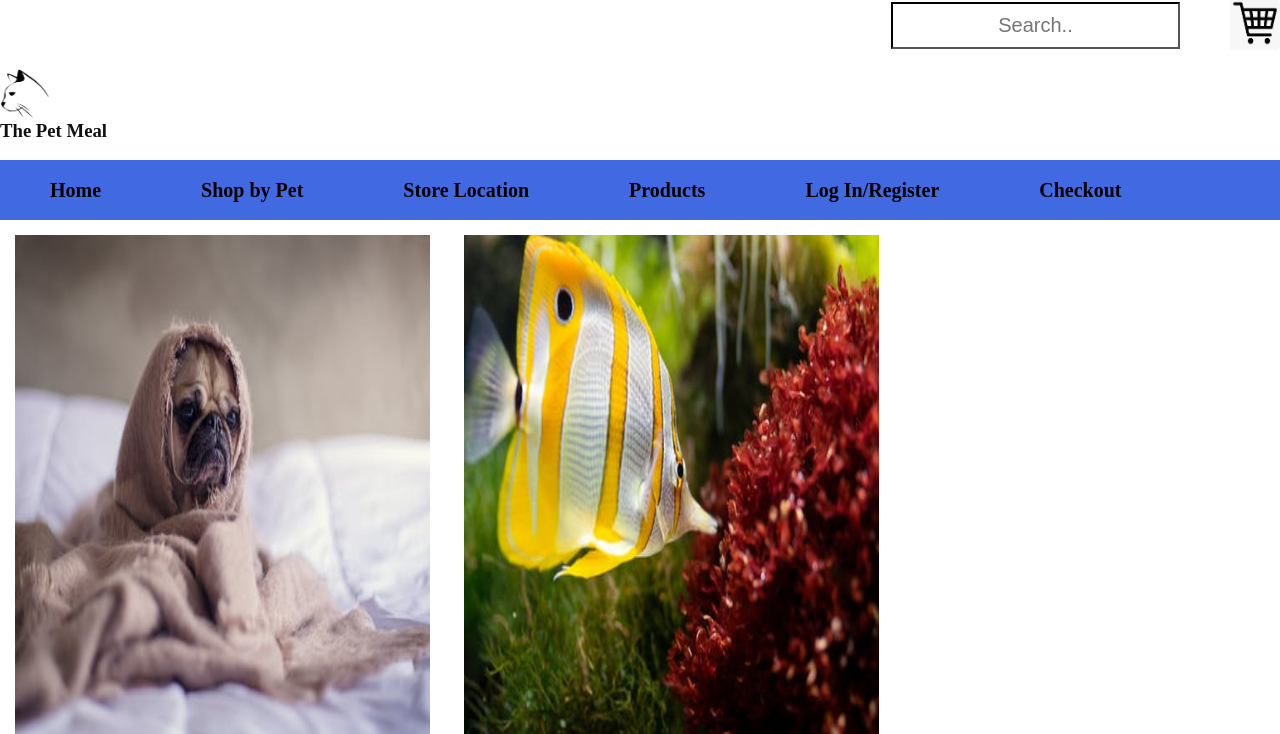
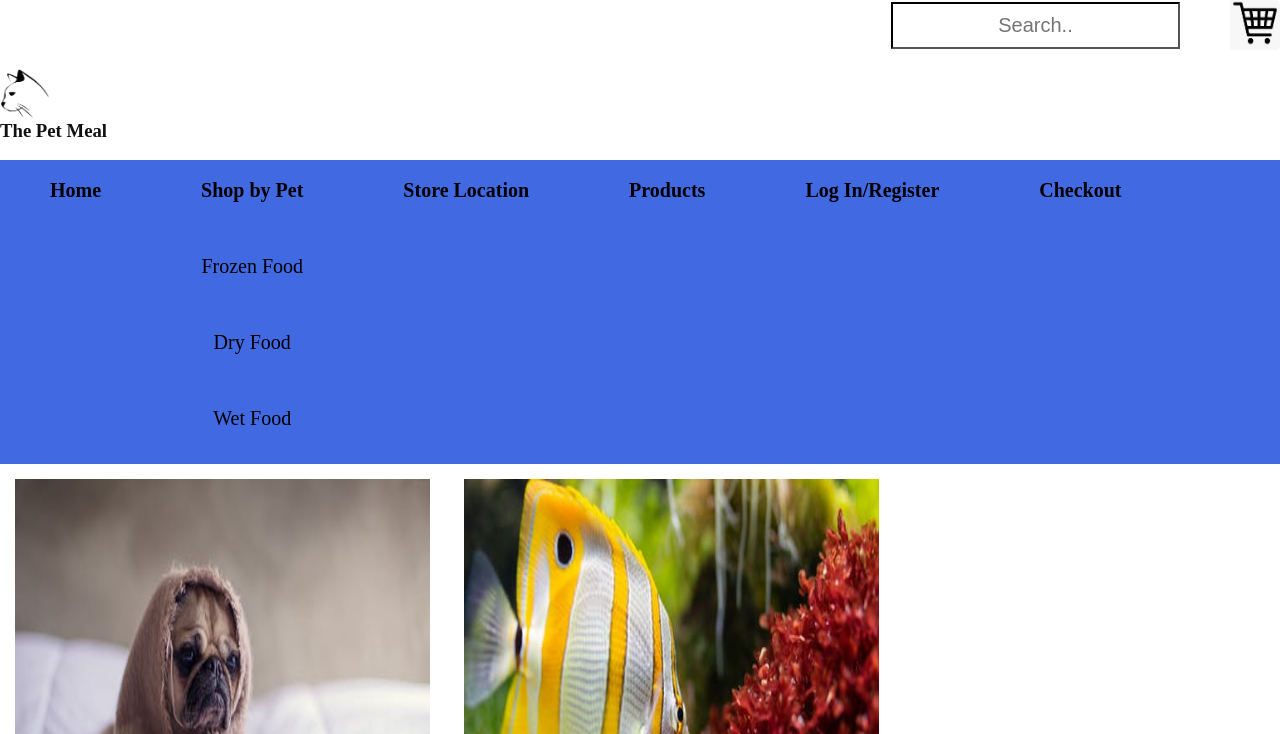
Before and after one commit to dass10/HTCS5606S12020PHP, a PHP site: page /HTCS5606_casestudy1/shopbypet.php in a window 1280 px wide. Shown: the top 734 px of the page. Run offline with PHP 8.4, Linux system fonts and the light colour scheme.

Commit message:
drop down menu in shopby pet

```diff
--- a/HTCS5606_casestudy1/JS/script.js
+++ b/HTCS5606_casestudy1/JS/script.js
@@ -15,11 +15,11 @@ function login(){
 }
 
 function register (){
-    window.open("register.html", "_self");
+    window.open("register.php", "_self");
 }
 
 function login(){
-    window.open("loginregister.html", "_self");
+    window.open("loginregister.php", "_self");
 }
 
 
--- a/HTCS5606_casestudy1/checkout.html
+++ b/HTCS5606_casestudy1/checkout.html
@@ -28,7 +28,7 @@
             <li><a href="shopbypet.php"><b>Shop by Pet</b></a></li>
             <li><a href= "storelocation.php"><b>Store Location</b></a></li>
             <li><a href="products.html" class="active"><b>Products</b></a></li>
-            <li><a href="loginregister.html"><b>Log In/Register</b></a></li>
+            <li><a href="loginregister.php"><b>Log In/Register</b></a></li>
             <li><a href="checkout.html" class="active"><b>Checkout</b></a></li>
         </ul>
     </div>
--- a/HTCS5606_casestudy1/index.php
+++ b/HTCS5606_casestudy1/index.php
@@ -28,7 +28,7 @@
             <li><a href="shopbypet.php"><b>Shop by Pet</b></a></li>
             <li><a href= "storelocation.php"><b>Store Location</b></a></li>
             <li><a href="products.html" class="active"><b>Products</b></a></li>
-            <li><a href="loginregister.html"><b>Log In/Register</b></a></li>
+            <li><a href="loginregister.php"><b>Log In/Register</b></a></li>
             <li><a href="checkout.html" class="active"><b>Checkout</b></a></li>
         </ul>
     </div>
--- a/HTCS5606_casestudy1/loginregister.html
+++ b/HTCS5606_casestudy1/loginregister.php
@@ -27,7 +27,7 @@
             <li><a href="shopbypet.php"><b>Shop by Pet</b></a></li>
             <li><a href="storelocation.php"><b>Store Location</b></a></li>
             <li><a href="products.html" class="active"><b>Products</b></a></li>
-            <li><a href="loginregister.html"><b>Log In/Register</b></a></li>
+            <li><a href="loginregister.php"><b>Log In/Register</b></a></li>
             <li><a href="checkout.html" class="active"><b>Checkout</b></a></li>
         </ul>
     </div>
--- a/HTCS5606_casestudy1/products.html
+++ b/HTCS5606_casestudy1/products.html
@@ -17,7 +17,7 @@
             <li><a href="shopbypet.php"><b>Shop by Pet</b></a></li>
             <li><a href= "storelocation.php"><b>Store Location</b></a></li>
             <li><a href="products.html" class="active"><b>Products</b></a></li>
-            <li><a href="loginregister.html"><b>Log In/Register</b></a></li>
+            <li><a href="loginregister.php"><b>Log In/Register</b></a></li>
             <li><a href="checkout.html" class="active"><b>Checkout</b></a></li>
         </ul>
     </div>
--- a/HTCS5606_casestudy1/register.html
+++ b/HTCS5606_casestudy1/register.php
@@ -23,7 +23,7 @@
             <li><a href="shopbypet.php"><b>Shop by Pet</b></a></li>
             <li><a href="storelocation.php"><b>Store Location</b></a></li>
             <li><a href="products.html" class="active"><b>Products</b></a></li>
-            <li><a href="loginregister.html"><b>Log In/Register</b></a></li>
+            <li><a href="loginregister.php"><b>Log In/Register</b></a></li>
             <li><a href="checkout.html" class="active"><b>Checkout</b></a></li>
         </ul>
     </div>
--- a/HTCS5606_casestudy1/shopbypet.php
+++ b/HTCS5606_casestudy1/shopbypet.php
@@ -25,10 +25,16 @@
     <div id = "nav">
         <ul>
             <li><a href="index.php" ><b>Home</b></a></li>
-            <li><a href="shopbypet.php"><b>Shop by Pet</b></a></li>
+            <li><a href="shopbypet.php" class="food"><b>Shop by Pet</b></a>
+            <div class="Dog Food">
+                <p><a href="#">Frozen Food</a> </p>
+                <p><a href="#">Dry Food</a> </p>
+                <p><a href="#">Wet Food</a> </p>
+
+            </div></li>
             <li><a href= "storelocation.php"><b>Store Location</b></a></li>
             <li><a href="products.html" class="active"><b>Products</b></a></li>
-            <li><a href="loginregister.html"><b>Log In/Register</b></a></li>
+            <li><a href="loginregister.php"><b>Log In/Register</b></a></li>
             <li><a href="checkout.html" class="active"><b>Checkout</b></a></li>
         </ul>
     </div>
--- a/HTCS5606_casestudy1/storelocation.php
+++ b/HTCS5606_casestudy1/storelocation.php
@@ -23,7 +23,7 @@
             <li><a href="shopbypet.php"><b>Shop by Pet</b></a></li>
             <li><a href= "storelocation.php"><b>Store Location</b></a></li>
             <li><a href="products.html" class="active"><b>Products</b></a></li>
-            <li><a href="loginregister.html"><b>Log In/Register</b></a></li>
+            <li><a href="loginregister.php"><b>Log In/Register</b></a></li>
             <li><a href="checkout.html" class="active"><b>Checkout</b></a></li>
         </ul>
     </div>
```
